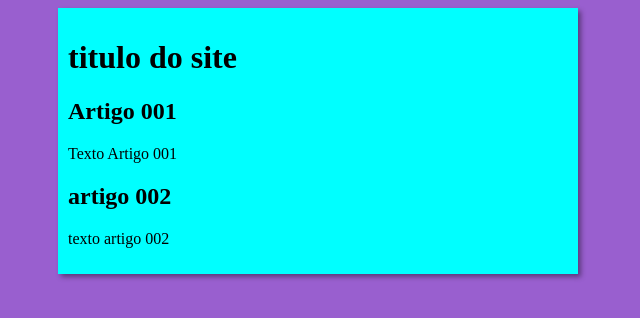
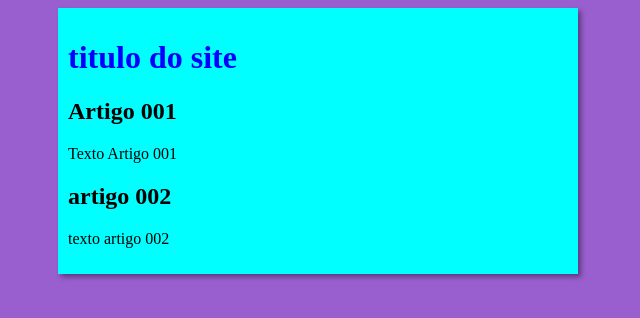
Before and after one commit to WevertonFigueiredo/WevertonFigueiredo.github.io, a plain HTML site: page index.html in a window 1280 px wide. Shown: the whole page, without its empty margins (322-962 px from the left). Drawn offline with Linux system fonts and the light colour scheme.

Commit message:
Update style.css

```diff
--- a/estilos/style.css
+++ b/estilos/style.css
@@ -15,3 +15,7 @@ main{
     padding: 10px;
     box-shadow: 3px 3px 5px rgba(0, 0, 0, 0.404)
 }
+
+.cabecalho{
+    color:blue;
+}
```
